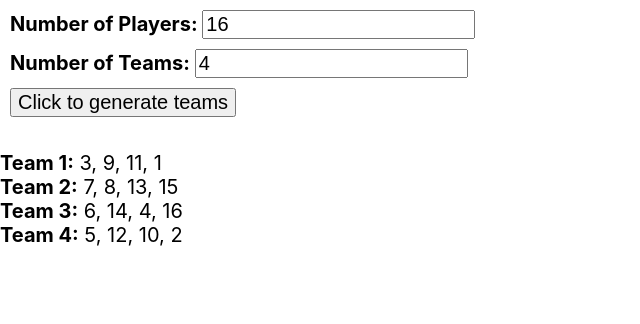
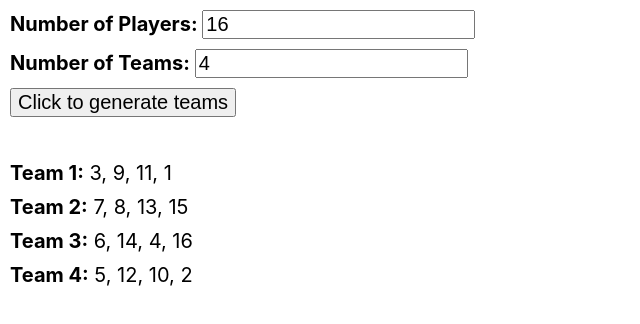
Before and after one commit to christianhalsell/street-soccer, a React (Create React App) app: page / in a window 1280 px wide. Both pictures are taken after a click on the button "Click to generate teams". Shown: the top 324 px of the page, without its empty margins (0-640 px from the left). Built offline with nearby package versions, Linux system fonts and the light colour scheme.

Commit message:
Added margin to team printout

```diff
--- a/src/components/TeamCreator.jsx
+++ b/src/components/TeamCreator.jsx
@@ -88,7 +88,7 @@ const TeamCreator = () => {
       )}
       <div>
         {teams.map((team, idx) => (
-          <div key={team}><b>Team {idx + 1}:</b> {' '}
+          <div className="inputRow" key={team}><b>Team {idx + 1}:</b> {' '}
           {team.map((player, i) => (
             <span key={player}>{player}{i < team.length - 1 ? ', ' : null}</span>
           ))}
```
